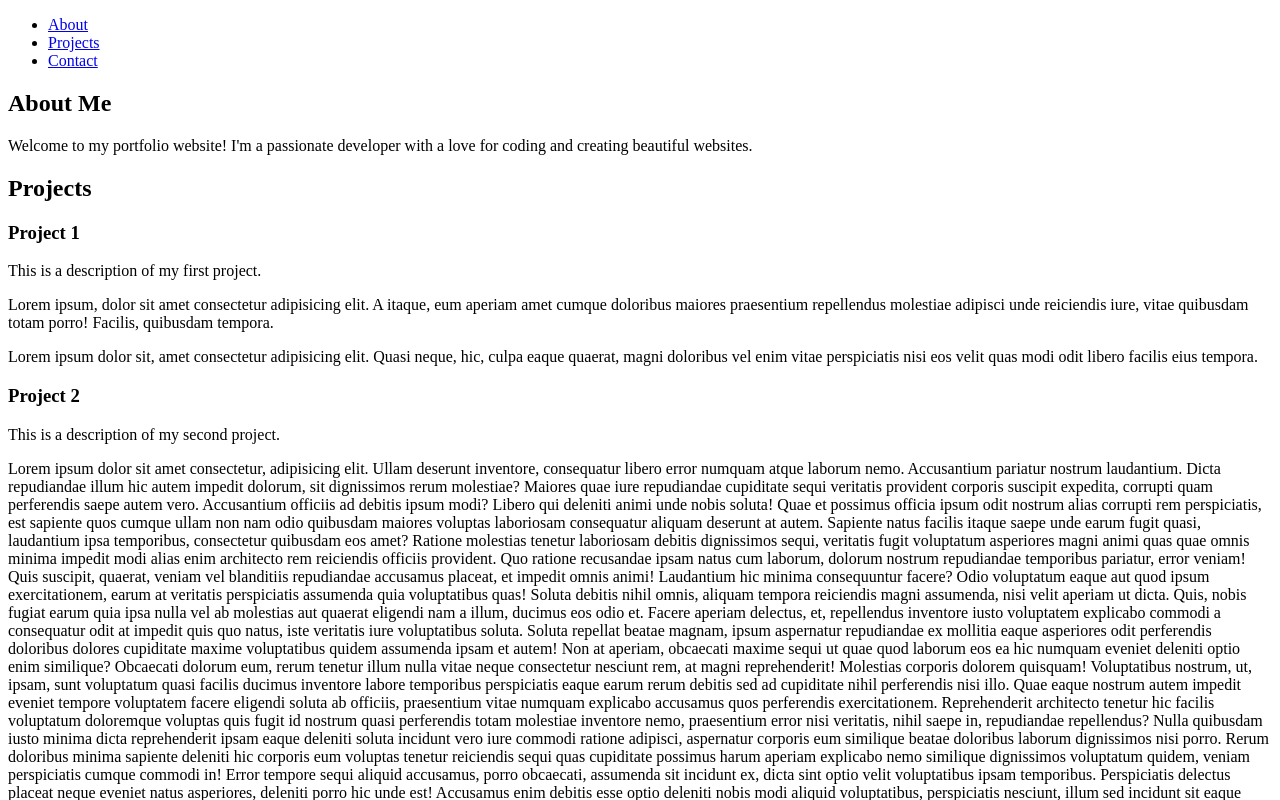
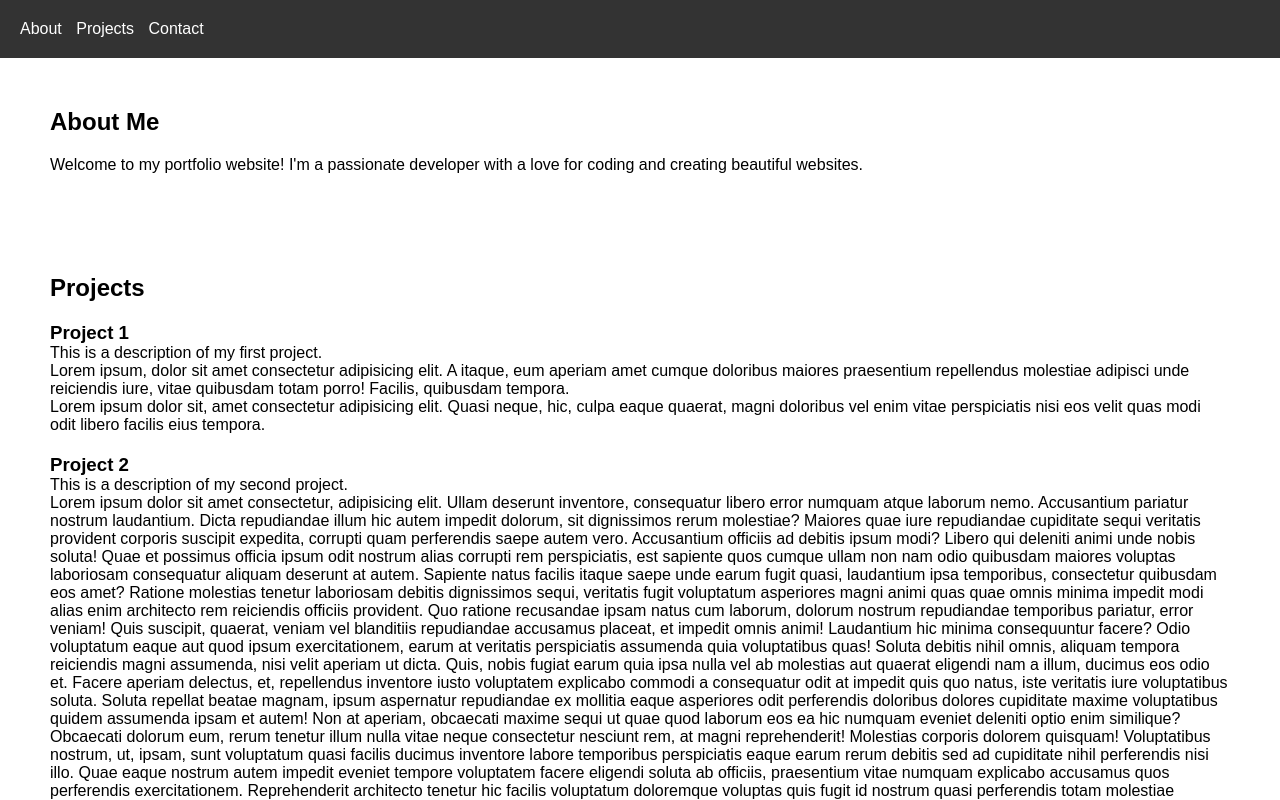
Before and after one commit to testing-gtm/testing1, a plain HTML site: page index.html in a window 1280 px wide. Shown: the top 800 px of the page. Drawn offline with Linux system fonts and the light colour scheme.

Commit message:
Update index.html

```diff
--- a/index.html
+++ b/index.html
@@ -4,7 +4,7 @@
     <meta charset="UTF-8">
     <meta name="viewport" content="width=device-width, initial-scale=1.0">
     <title>My Portfolio</title>
-    <link rel="stylesheet" href="styles1.css">
+    <link rel="stylesheet" href="style.css">
 </head>
 <body>
     <header>
```
